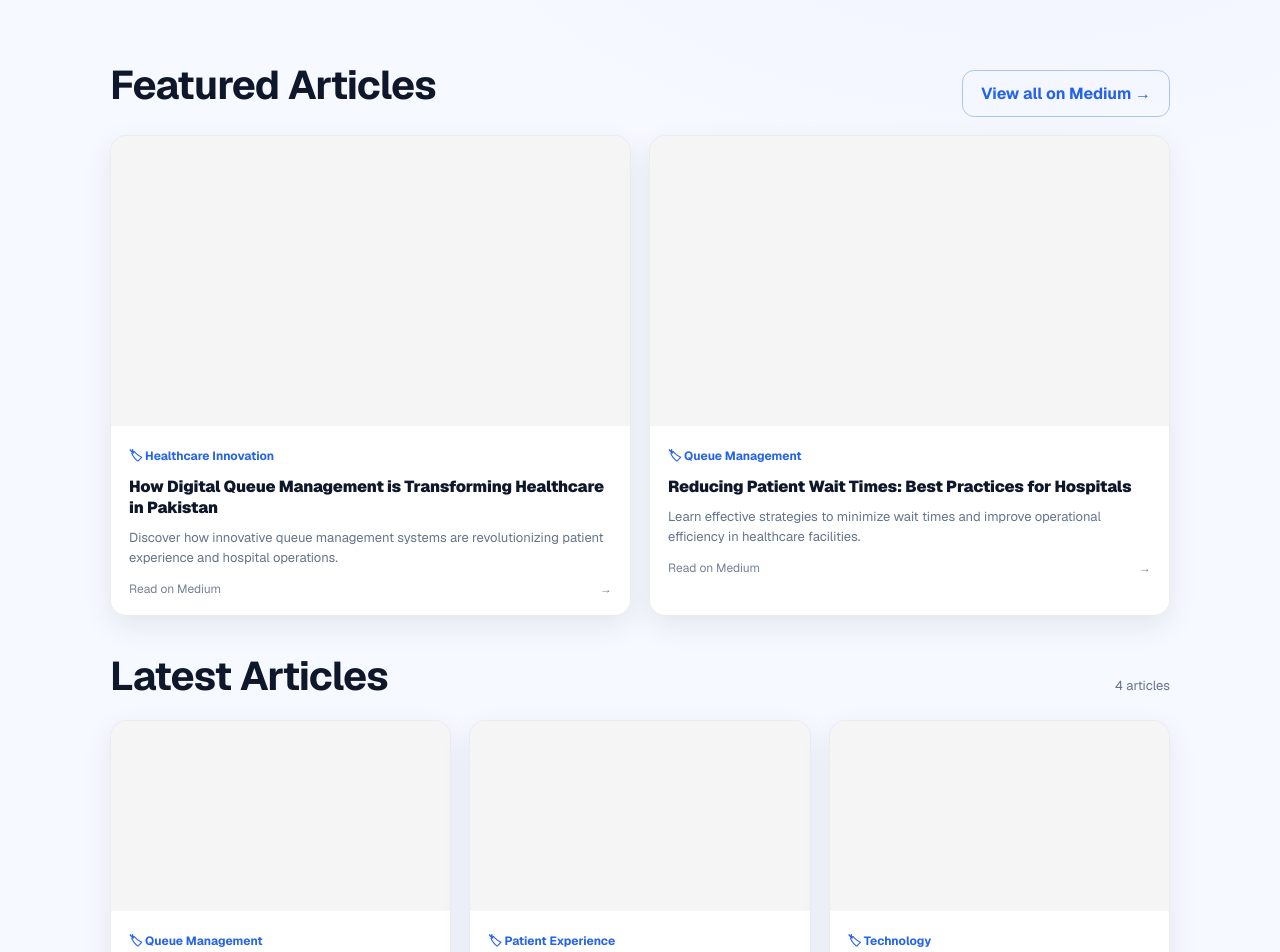
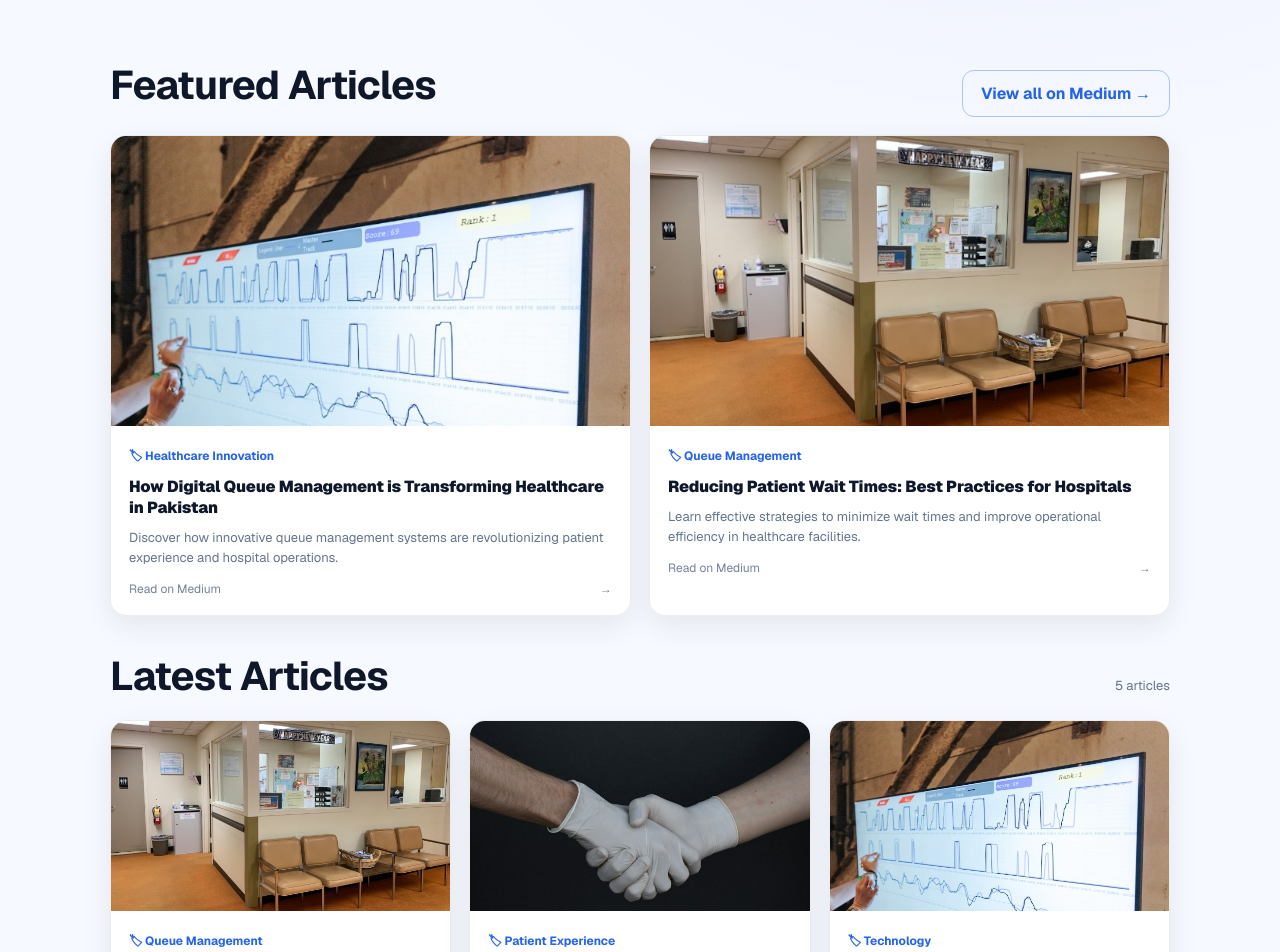
Before and after one commit to GillHuzaifa/Blog-website-PulseQ, a Next.js app: page /blog in a window 1280 px wide. Shown: the part 400-1352 px from the top of the page. Built offline with nearby package versions, Linux system fonts and the light colour scheme.

Commit message:
Update blog case study links and home hero image

```diff
--- a/src/app/blog/page.tsx
+++ b/src/app/blog/page.tsx
@@ -24,24 +24,40 @@ const featured = [
     title: "How Digital Queue Management is Transforming Healthcare in Pakistan",
     excerpt:
       "Discover how innovative queue management systems are revolutionizing patient experience and hospital operations.",
+    url: MEDIUM_PROFILE,
+    image: "/images/dashboard.jpeg",
   },
   {
     tag: "Queue Management",
     title: "Reducing Patient Wait Times: Best Practices for Hospitals",
     excerpt:
       "Learn effective strategies to minimize wait times and improve operational efficiency in healthcare facilities.",
+    url: MEDIUM_PROFILE,
+    image: "/images/waiting-room.jpeg",
   },
   {
     tag: "Patient Experience",
     title: "The Future of Patient Experience: Real-Time Updates and Transparency",
     excerpt:
       "Explore how real-time communication is shaping the future of patient satisfaction and trust.",
+    url: MEDIUM_PROFILE,
+    image: "/images/handshake.jpeg",
   },
   {
     tag: "Technology",
     title: "Understanding Queue Management Technology: A Practical Guide",
     excerpt:
       "A simple breakdown of the technology behind modern queue management and why it matters.",
+    url: MEDIUM_PROFILE,
+    image: "/images/dashboard.jpeg",
+  },
+  {
+    tag: "Case Studies",
+    title: "How a Hospital Reduced Wait Times by 50% with a Patient Management System",
+    excerpt:
+      "A real-world case study on reducing hospital waiting times using better patient flow and digital tools.",
+    url: "https://medium.com/@Larisa10/how-a-hospital-reduced-wait-times-by-50-with-a-patient-management-system-73f35aea71ec",
+    image: "/images/waiting-room.jpeg",
   },
 ];
 
@@ -117,11 +133,18 @@ export default function BlogPage() {
               <a
                 key={a.title}
                 className={`card ${m.articleCard}`}
-                href={MEDIUM_PROFILE}
+                href={a.url || MEDIUM_PROFILE}
                 target="_blank"
                 rel="noreferrer"
               >
-                <div className={m.articleMedia} />
+                <div
+                  className={m.articleMedia}
+                  style={
+                    a.image
+                      ? { backgroundImage: `url(${a.image})`, backgroundSize: "cover", backgroundPosition: "center" }
+                      : undefined
+                  }
+                />
                 <div className={m.articleBody}>
                   <div className={m.articleTag}>🏷 {a.tag}</div>
                   <div className={m.articleTitle}>{a.title}</div>
@@ -145,11 +168,18 @@ export default function BlogPage() {
               <a
                 key={a.title}
                 className={`card ${m.articleCard}`}
-                href={MEDIUM_PROFILE}
+                href={a.url || MEDIUM_PROFILE}
                 target="_blank"
                 rel="noreferrer"
               >
-                <div className={m.articleMedia} />
+                <div
+                  className={m.articleMedia}
+                  style={
+                    a.image
+                      ? { backgroundImage: `url(${a.image})`, backgroundSize: "cover", backgroundPosition: "center" }
+                      : undefined
+                  }
+                />
                 <div className={m.articleBody}>
                   <div className={m.articleTag}>🏷 {a.tag}</div>
                   <div className={m.articleTitle}>{a.title}</div>
--- a/src/app/page.tsx
+++ b/src/app/page.tsx
@@ -31,7 +31,7 @@ export default function HomePage() {
             <div className={m.heroMedia}>
               <div className={m.heroMediaInner}>
                 <Image
-                  src="/images/waiting-room.jpeg"
+                  src="/images/BlooDglucoose.jpeg"
                   alt="PulseQ"
                   fill
                   priority
@@ -139,7 +139,7 @@ export default function HomePage() {
             <div className={m.mediaCard}>
               <div className={m.mediaCardInner}>
                 <Image
-                  src="/images/waiting-room.jpeg"
+                  src="/images/BlooDglucoose.jpeg"
                   alt="Hospital"
                   fill
                   style={{ objectFit: "cover" }}
--- a/src/components/SiteHeader.tsx
+++ b/src/components/SiteHeader.tsx
@@ -2,7 +2,7 @@
 
 import Link from "next/link";
 import { usePathname } from "next/navigation";
-import { useEffect, useState } from "react";
+import { useState } from "react";
 
 import styles from "./SiteHeader.module.css";
 
@@ -21,14 +21,10 @@ export default function SiteHeader() {
   const pathname = usePathname();
   const [open, setOpen] = useState(false);
 
-  useEffect(() => {
-    setOpen(false);
-  }, [pathname]);
-
   return (
     <header className={styles.header}>
       <div className={styles.inner}>
-        <Link href="/" className={styles.brand}>
+        <Link href="/" className={styles.brand} onClick={() => setOpen(false)}>
           <span className={styles.logo}>P</span>
           <span>PulseQ</span>
         </Link>
@@ -74,6 +70,7 @@ export default function SiteHeader() {
                 key={item.href}
                 href={item.href}
                 className={`${styles.mobileLink} ${active ? styles.mobileLinkActive : ""}`}
+                onClick={() => setOpen(false)}
               >
                 {item.label}
               </Link>
```
Also changed, not shown: public/images/BlooDglucoose.jpeg (added).
